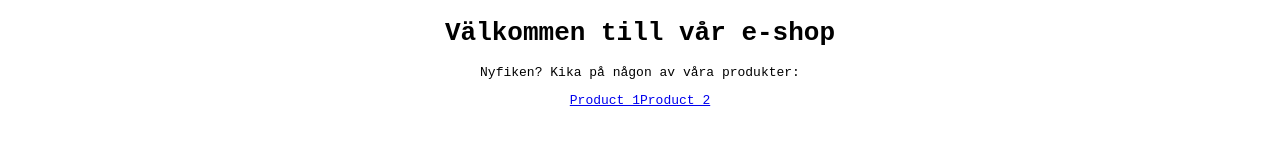
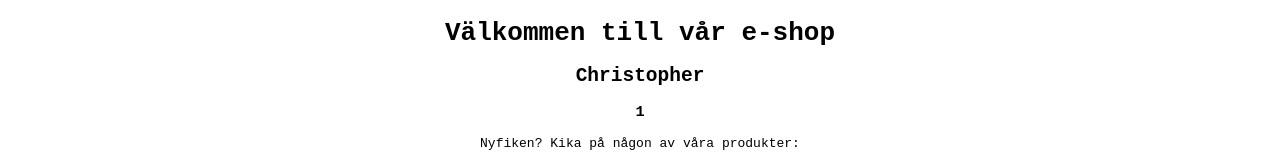
Before and after one commit to chrillah/firstreact, a React (Create React App) app: page / in a window 1280 px wide. Shown: the part 2356-2520 px from the top of the page. Before the commit the page ends 2472 px from the top, so only its background shows below. Built offline with nearby package versions, Linux system fonts and the light colour scheme; no server answers.

Commit message:
typescript added

```diff
--- a/package.json
+++ b/package.json
@@ -6,11 +6,16 @@
     "@testing-library/jest-dom": "^5.16.5",
     "@testing-library/react": "^13.4.0",
     "@testing-library/user-event": "^13.5.0",
+    "@types/jest": "^29.5.0",
+    "@types/node": "^18.15.11",
+    "@types/react": "^18.0.33",
+    "@types/react-dom": "^18.0.11",
     "react": "^18.2.0",
     "react-dom": "^18.2.0",
     "react-router-dom": "^6.10.0",
     "react-scripts": "5.0.1",
     "styled-components": "^5.3.9",
+    "typescript": "^5.0.3",
     "web-vitals": "^2.1.4"
   },
   "scripts": {
--- a/src/App.js
+++ b/src/App.js
@@ -134,7 +134,7 @@ function App() {
 
             <FunctionalInlineStylingLessonThree />
             <FunctionalStyledComponentLessonFour />
-
+                {/* React Router - nya sättet */}
             <nav>
                 <ul>
                     <li>
@@ -149,9 +149,9 @@ function App() {
                 </ul>
             </nav>
             <UserInfo.Provider value={'Hell'}>
-                {/* React Router */}
+
                 <Routes>
-                    <Route path="/" element={<Home />} />
+                    <Route path="/" element={<Home firstName={"Christopher"} counter={1}/>} />
                     <Route path="/about" element={<About />} />
                     <Route path="/products/:id" element={<Products />} />
                     <Route path="*" element={<ErrorPage />} />
--- a/src/pages/Home.js
+++ b/src/pages/Home.js
@@ -1,10 +1,17 @@
 import React from 'react'
 import {Link} from 'react-router-dom'
 
-function Home() {
+// interface HomeProps {
+//     firstName : string,
+//     counter : number
+// }
+
+function Home(props) {
   return (
     <div>
         <h1>Välkommen till vår e-shop</h1>
+        <h2>{props.firstName}</h2>
+        <h3>{props.counter}</h3>
         <p>Nyfiken? Kika på någon av våra produkter: </p>
         <Link to="/products/1" >Product 1</Link>
         <Link to="/products/2" >Product 2</Link>
```
Also changed, not shown: 1 other file (tests, documents, lock files or other folders).
